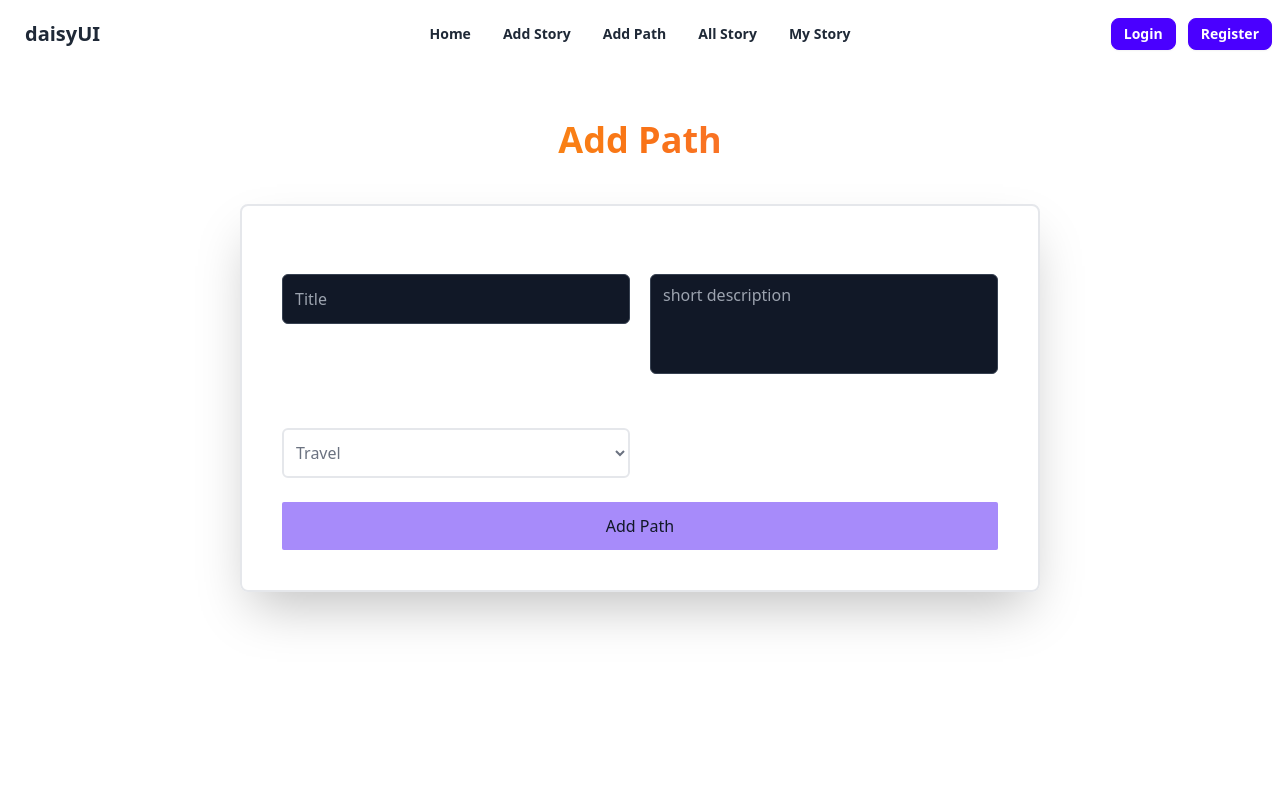
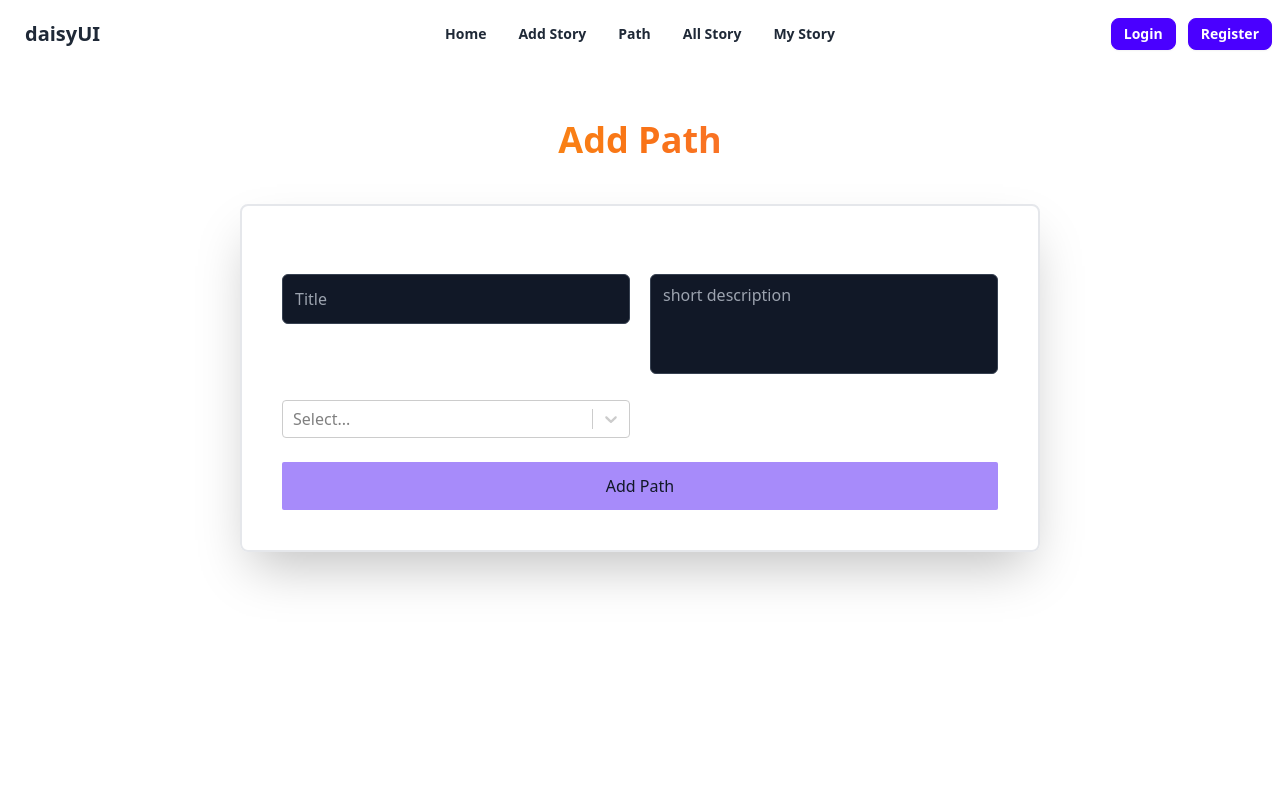
Before and after one commit to rijviislam/interactive-storytelling-platform, a React (Vite) app: page /add-path in a window 1280 px wide. Shown: the top 800 px of the page. Built offline with nearby package versions, Linux system fonts and the light colour scheme; no server answers.

Commit message:
feat: added unique id on each child path option

```diff
--- a/package.json
+++ b/package.json
@@ -21,7 +21,8 @@
     "react-router-dom": "^6.26.1",
     "react-select": "^5.8.0",
     "react-toastify": "^10.0.5",
-    "sweetalert2": "^11.13.2"
+    "sweetalert2": "^11.13.2",
+    "uuid": "^10.0.0"
   },
   "devDependencies": {
     "@eslint/js": "^9.9.0",
--- a/src/Component/AddPath.jsx
+++ b/src/Component/AddPath.jsx
@@ -1,14 +1,17 @@
+import { useQuery } from "@tanstack/react-query";
+import axios from "axios";
 import React, { useState } from "react";
 import { useForm } from "react-hook-form";
 import { useNavigate } from "react-router-dom";
+import Select from "react-select";
+import { v4 as uuidv4 } from "uuid";
 import useAuth from "../Hooks/useAuth";
 
 export default function AddPath() {
   const { user, loader } = useAuth();
   const email = user?.email;
   const navigate = useNavigate();
-  const [category, setCategory] = useState([]);
-
+  const [selectedOptionsPath, setSelectedOptionsPath] = useState([]);
   const {
     register,
     handleSubmit,
@@ -16,12 +19,13 @@ export default function AddPath() {
     formState: { errors },
   } = useForm();
   const onSubmit = (data) => {
-    const { title, category, initialContent, email } = data;
+    const { title, initialContent, email } = data;
+    const extractedObjects = selectedOptionsPath.map((item) => item.object);
     const postedTime = new Date();
     const postData = {
       postedTime,
       title,
-      category,
+      options: extractedObjects,
       initialContent,
       email,
     };
@@ -38,11 +42,34 @@ export default function AddPath() {
         if (data.insertedId) {
           console.log("post");
           reset();
-          navigate("/");
+          navigate("/path");
         }
       });
     console.log(postData);
   };
+
+  const { data: allPath = [] } = useQuery({
+    queryKey: ["allPath"],
+    queryFn: async () => {
+      const result = await axios.get("http://localhost:5001/get-path");
+      return result.data;
+    },
+  });
+
+  const handleSelect = (selectOption) => {
+    const updatedOptions = selectOption.map((item) => ({
+      ...item,
+      object: { ...item.object, parentId: uuidv4() },
+    }));
+    setSelectedOptionsPath(updatedOptions);
+  };
+  const pathOptions = allPath.map((path) => ({
+    value: path.title,
+    label: path.title,
+    object: path,
+  }));
+  // console.log(pathOptions);
+  console.log(selectedOptionsPath);
   if (loader) {
     return <h2>Loading</h2>;
   }
@@ -101,27 +128,13 @@ export default function AddPath() {
                   <span className="text-red-500">This field is required</span>
                 )}
               </div>
-              <div className="flex flex-col ">
-                <h2 className="text-sm text-white">Category</h2>
-                <select
-                  id="category"
-                  defaultValue="Category"
-                  name="category"
-                  className="bg-white p-2 h-[50px] outline-none rounded-md text-gray-500 border-2 mt-2 border-silver"
-                  onChange={(e) => setCategory(e.target.value)}
-                  {...register("category", { required: true })}
-                >
-                  <option value="Travel">Travel</option>
-                  <option value="Health and Fitness">Health and Fitness</option>
-                  <option value="Finance">Finance</option>
-                  <option value="Technology">Technology</option>
-                  <option value="Photography">Photography</option>
-                  <option value="Education and Learning">
-                    Education and Learning
-                  </option>
-                </select>
-              </div>
 
+              <Select
+                options={pathOptions}
+                value={selectedOptionsPath}
+                onChange={handleSelect}
+                isMulti={true}
+              />
               <div className="flex items-center gap-2">
                 <input
                   id="email"
--- a/src/Component/AllStory.jsx
+++ b/src/Component/AllStory.jsx
@@ -2,8 +2,10 @@ import { useQuery } from "@tanstack/react-query";
 import axios from "axios";
 import React from "react";
 import { Link } from "react-router-dom";
+import useAuth from "../Hooks/useAuth";
 
 export default function AllStory() {
+  const { user } = useAuth();
   const {
     data: allStory = [],
     isLoading,
@@ -37,7 +39,7 @@ export default function AllStory() {
               <div className="card-body">
                 <h2 className="card-title">{item.title}</h2>
                 <p>{item.category}</p>
-                <div className="card-actions justify-end">
+                <div className="card-actions justify-between">
                   {/* DETAILS  */}
                   <Link
                     to={`/story-details/${item._id}`}
@@ -45,6 +47,14 @@ export default function AllStory() {
                   >
                     View Details
                   </Link>
+                  {user?.email === item.email ? (
+                    <Link
+                      to={`/update-story/${item._id}`}
+                      className="btn btn-primary"
+                    >
+                      Edit Story
+                    </Link>
+                  ) : null}
                 </div>
               </div>
             </div>
--- /dev/null
+++ b/src/Component/EditPath.jsx
@@ -0,0 +1,40 @@
+import axios from "axios";
+import React, { useEffect, useState } from "react";
+import { useForm } from "react-hook-form";
+import { useNavigate, useParams } from "react-router-dom";
+
+export default function EditPath() {
+  const { id } = useParams();
+  const navigate = useNavigate();
+  const [singlePath, setSinglePath] = useState([]);
+  const [defaultPath, setDefaultPath] = useState();
+  const { _id } = singlePath;
+  useEffect(() => {
+    const getData = async () => {
+      const { data } = await axios.get(`http://localhost:5001/path/${id}`);
+      setSinglePath(data);
+    };
+    getData();
+  }, [id]);
+  console.log(singlePath);
+
+  const { register, handleSubmit } = useForm();
+  const onSubmit = (data) => {
+    const { title, initialContent, options } = data;
+    fetch(`http://localhost:5001/path/${_id}`, {
+      method: "PUT",
+      headers: {
+        "content-type": "application/json",
+      },
+      body: JSON.stringify(data),
+    })
+      .then((res) => res.json())
+      .then((data) => {
+        if (data.modifiedCount > 0) {
+          navigate("/my-story");
+        }
+      });
+    setDefaultPath(data);
+  };
+  return <div>EditPath</div>;
+}
--- a/src/Component/Navbar.jsx
+++ b/src/Component/Navbar.jsx
@@ -13,7 +13,7 @@ export default function Navbar() {
         <Link to="/add-story">Add Story</Link>
       </li>
       <li className="text-sm font-semibold">
-        <Link to="/add-path">Add Path</Link>
+        <Link to="/path">Path</Link>
       </li>
       <li className="text-sm font-semibold">
         <Link to="/all-story">All Story</Link>
--- /dev/null
+++ b/src/Component/Path.jsx
@@ -0,0 +1,39 @@
+import { useQuery } from "@tanstack/react-query";
+import axios from "axios";
+import React from "react";
+import { Link } from "react-router-dom";
+
+export default function Path() {
+  const { data: allPath = [], isError } = useQuery({
+    queryKey: ["allPath"],
+    queryFn: async () => {
+      const result = await axios.get("http://localhost:5001/get-path");
+      return result.data;
+    },
+  });
+
+  if (isError) return <h2>Error occer!</h2>;
+  return (
+    <div className="w-2/2 h-screen m-10">
+      <Link to="/add-path" className="btn btn-primary">
+        Add Path
+      </Link>
+
+      <div className="mt-5 flex flex-col gap-5">
+        {allPath.map((path, idx) => {
+          return (
+            <div
+              key={idx}
+              className="flex justify-between w-1/2 border  py-1 px-5 border-gray-500"
+            >
+              <h2 className="text-xl ">{path.title}</h2>
+              <Link to={`/edit-path/${path._id}`} className="btn btn-info">
+                Edit Path
+              </Link>
+            </div>
+          );
+        })}
+      </div>
+    </div>
+  );
+}
--- a/src/Component/UpdateStory.jsx
+++ b/src/Component/UpdateStory.jsx
@@ -111,11 +111,9 @@ export default function UpdateStory() {
             </select>
           </div>
 
-          <input
-            type="submit"
-            placeholder="Update Product"
-            className="btn bg-cyan-900 w-full my-2"
-          />
+          <button className="block w-full p-3 text-center rounded-sm text-gray-900 dark:text-gray-50 bg-violet-400 dark:bg-violet-600">
+            Upadte Story
+          </button>
         </form>
       </div>
     </div>
```
Also changed, not shown: src/Route/Route.jsx (+10 -0 lines), 1 other file (tests, documents, lock files or other folders).
